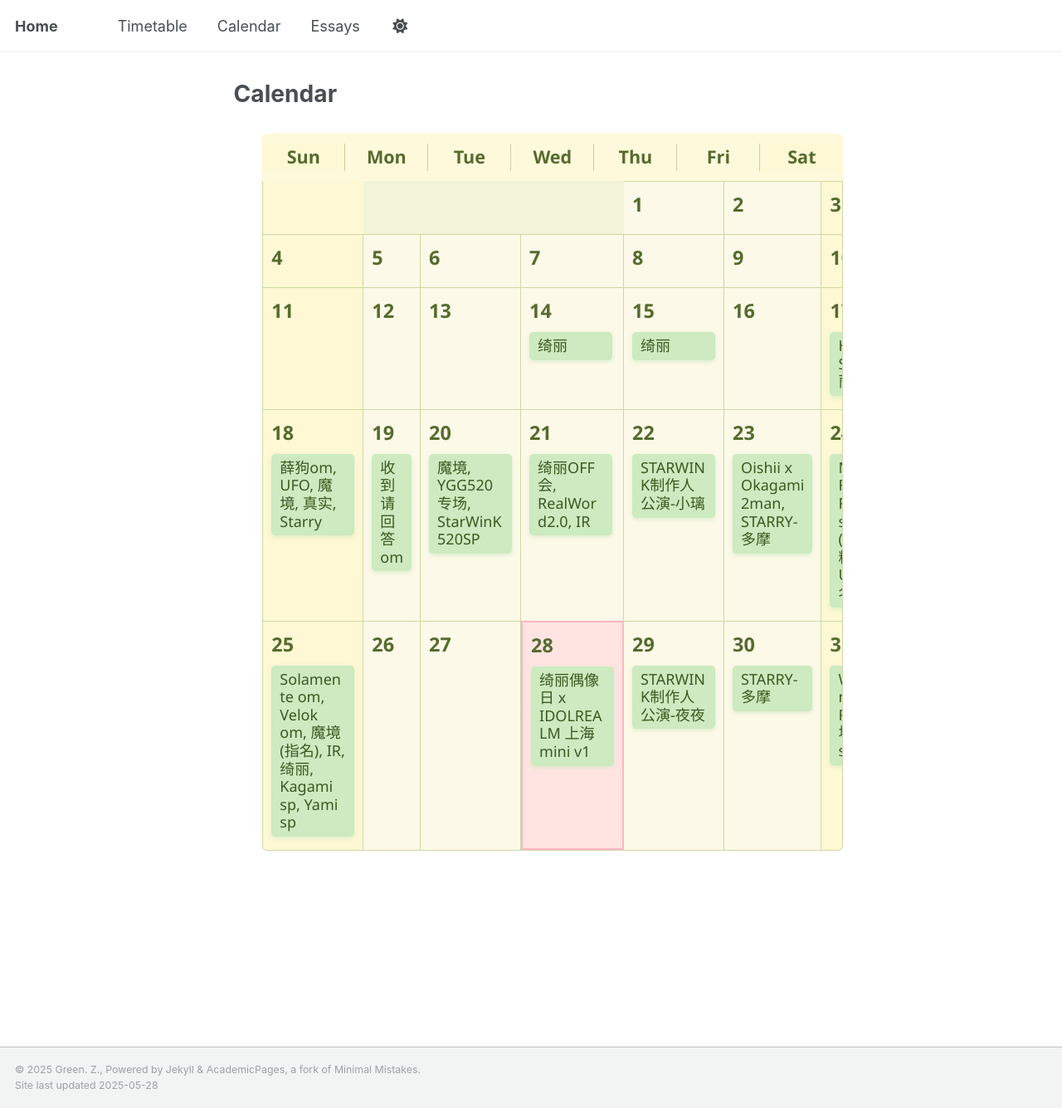
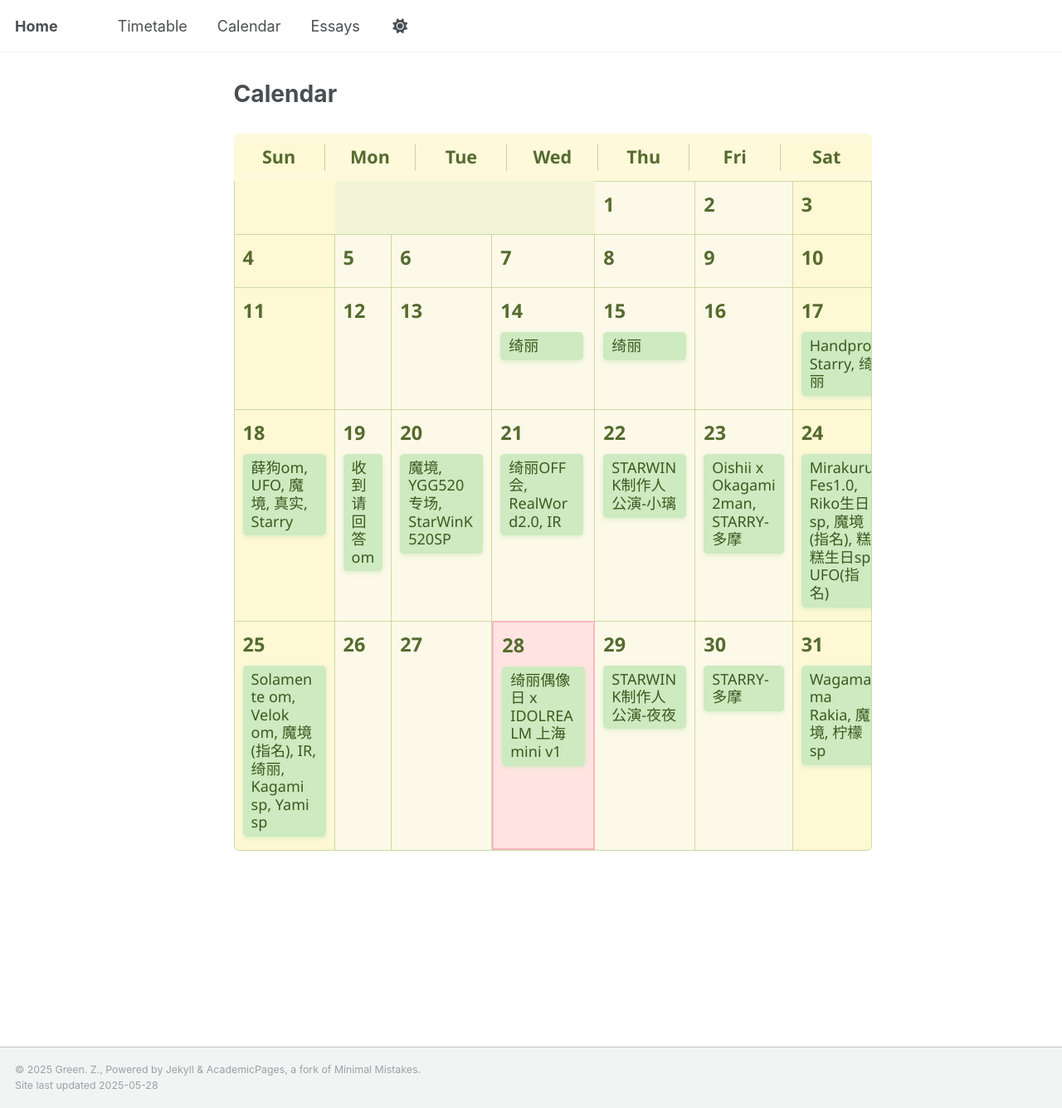
Before and after one commit to renloli/renloli.github.io, a Jekyll site: the page built from _pages/calendar.md, in a window 1280 px wide and 1335 px high. Shown: the whole window at 83% size. Built offline with Jekyll 4.4.1, drawn with Linux system fonts in a browser that asks for light colours.

Commit message:
Update `calendar.html`.

```diff
--- a/_layouts/calendar.html
+++ b/_layouts/calendar.html
@@ -104,7 +104,7 @@ layout: default
         <style>
           #calendar-container {
             width: 100%;
-            max-width: 700px;
+            max-width: 100%; /* 改成不限制最大宽度 */
             margin: 20px auto;
             font-family: 'Segoe UI', Tahoma, Geneva, Verdana, sans-serif;
             user-select: none;
```
